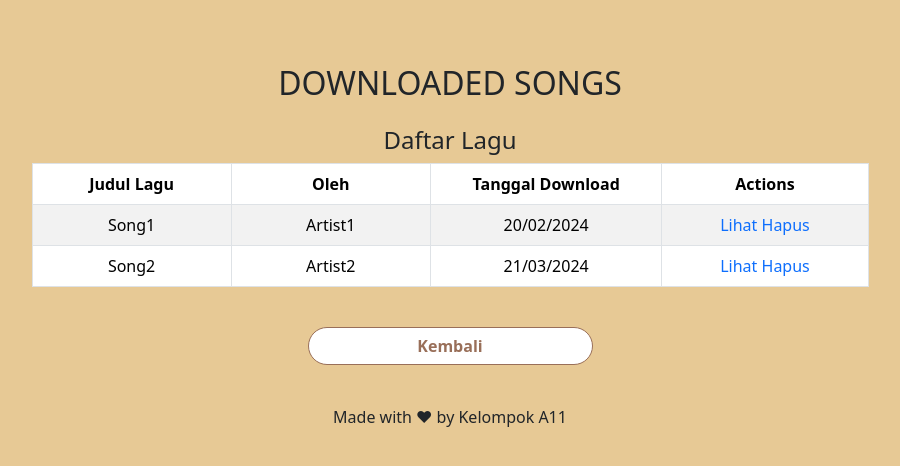
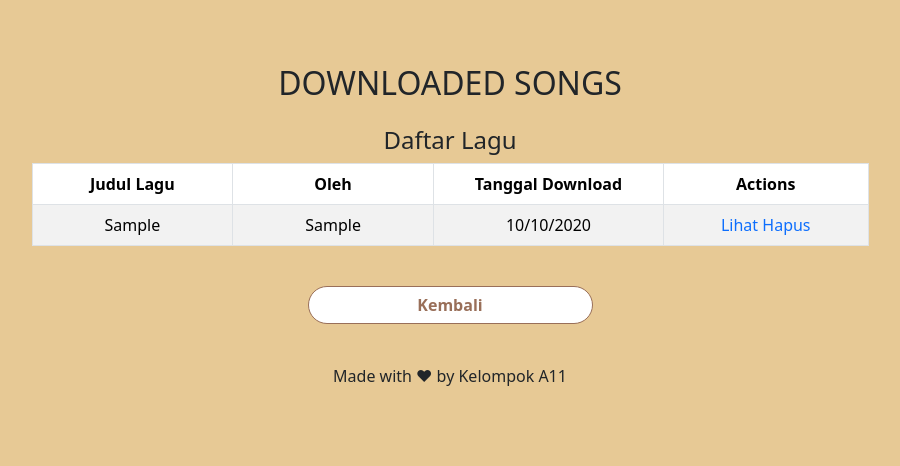
Before and after one commit to A11-Basdat/Marmut-App, a Django app: template song/templates/downloaded_song.html in a window 1280 px wide. Shown: the part 56-522 px from the top of the page, without its empty margins (190-1090 px from the left). Run offline with Django 3.2, Linux system fonts and the light colour scheme; the template is opened without the code that fills it: most values are stand-ins (such as "Sample title", 1, 10 or a date in 2020); some libraries are stand-ins or nearby versions.

Commit message:
add downloaded song feature

```diff
--- a/song/templates/downloaded_song.html
+++ b/song/templates/downloaded_song.html
@@ -8,7 +8,7 @@
         <div class="row mt-4">
             <div class="col">
                 <h4 class="text-center">Daftar Lagu</h4>
-                <table style="Width:75%", class="table table-bordered table-striped text-center mx-auto">
+                <table style="width:75%;" class="table table-bordered table-striped text-center mx-auto">
                     <thead class="thead-dark">
                         <tr>
                             <th scope="col" class="col-1">Judul Lagu</th>
@@ -18,25 +18,17 @@
                         </tr>
                     </thead>
                     <tbody>
+                        {% for result in results %}
                         <tr>
-                            <td>Song1</td>
-                            <td>Artist1</td>
-                            <td>20/02/2024</td>
+                            <td>{{ result.0 }}</td>
+                            <td>{{ result.1 }}</td>
+                            <td>{{ result.2|date:"d/m/Y" }}</td>
                             <td>
                                 <a class="text-decoration-none font-weight-bold">Lihat</a>
                                 <a class="text-decoration-none font-weight-bold">Hapus</a>
                             </td>
                         </tr>
-                        <tr>
-                            <td>Song2</td>
-                            <td>Artist2</td>
-                            <td>21/03/2024</td>
-                            <td>
-                                <a class="text-decoration-none font-weight-bold">Lihat</a>
-                                <a class="text-decoration-none font-weight-bold">Hapus</a>
-                            </td>
-                        </tr>
-                        <!-- Other songs -->
+                        {% endfor %}
                     </tbody>
                 </table>
             </div>
```
Also changed, not shown: song/views.py (+15 -2 lines).
